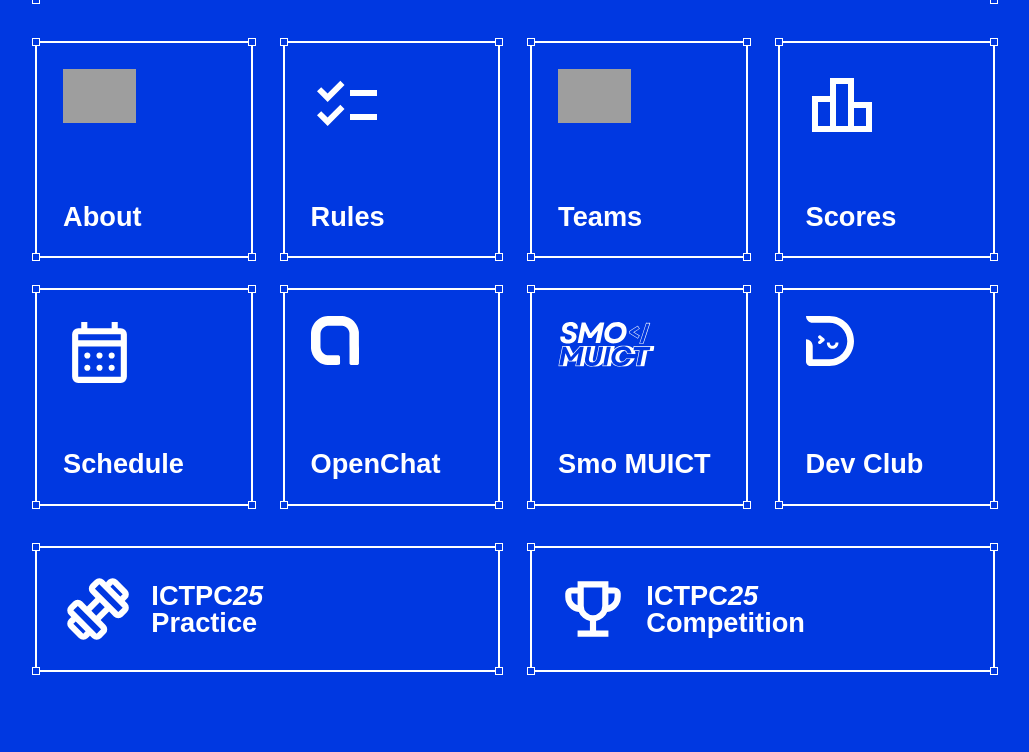
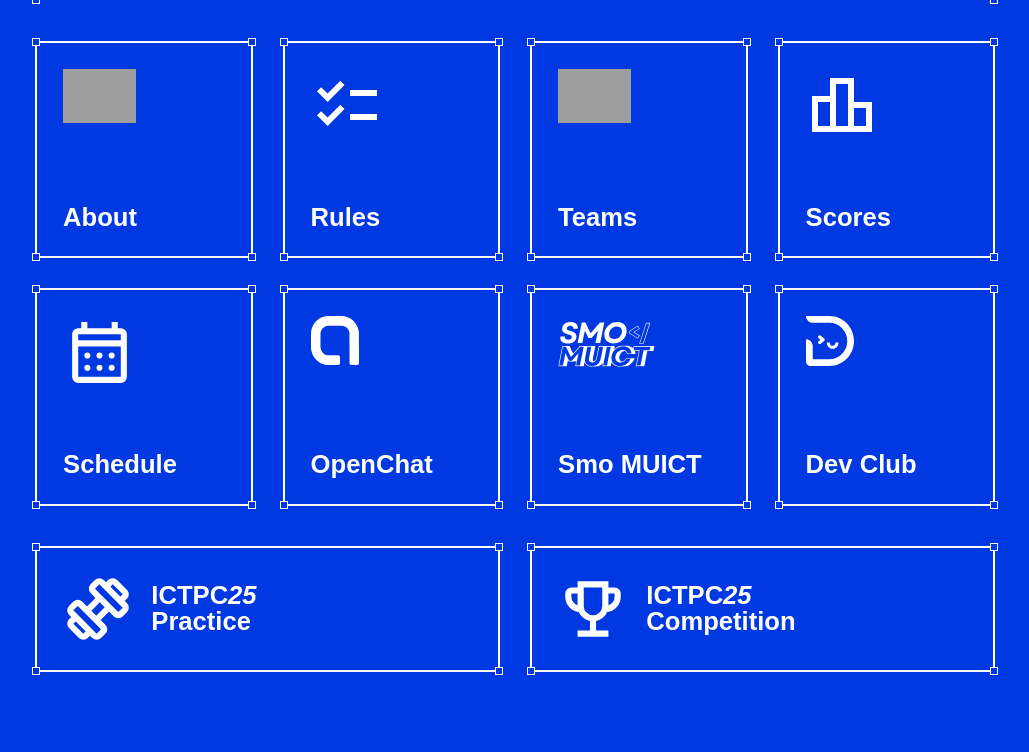
Before and after one commit to ppanturat/ictpc26-web, a Flask app: page / in a window 1280 px wide. Shown: the part 508-1260 px from the top of the page, without its empty margins (125-1154 px from the left). Run offline with Flask 3, Linux system fonts and the light colour scheme; some web fonts are replaced; grey boxes are pictures that could not be loaded.

Commit message:
style: decrease label font size and letter spacing

```diff
--- a/static/index-style.css
+++ b/static/index-style.css
@@ -189,7 +189,8 @@ a.box {
 
 /* --- TEXT LABEL --- */
 .label {
-    font-size: clamp(1.5rem, 1.7rem, 2rem);
+    font-size: clamp(1.4rem, 1.6rem, 2rem);
+    letter-spacing: -0.25;
     font-weight: bold;
     margin: 0;
     line-height: 1.0;
```
